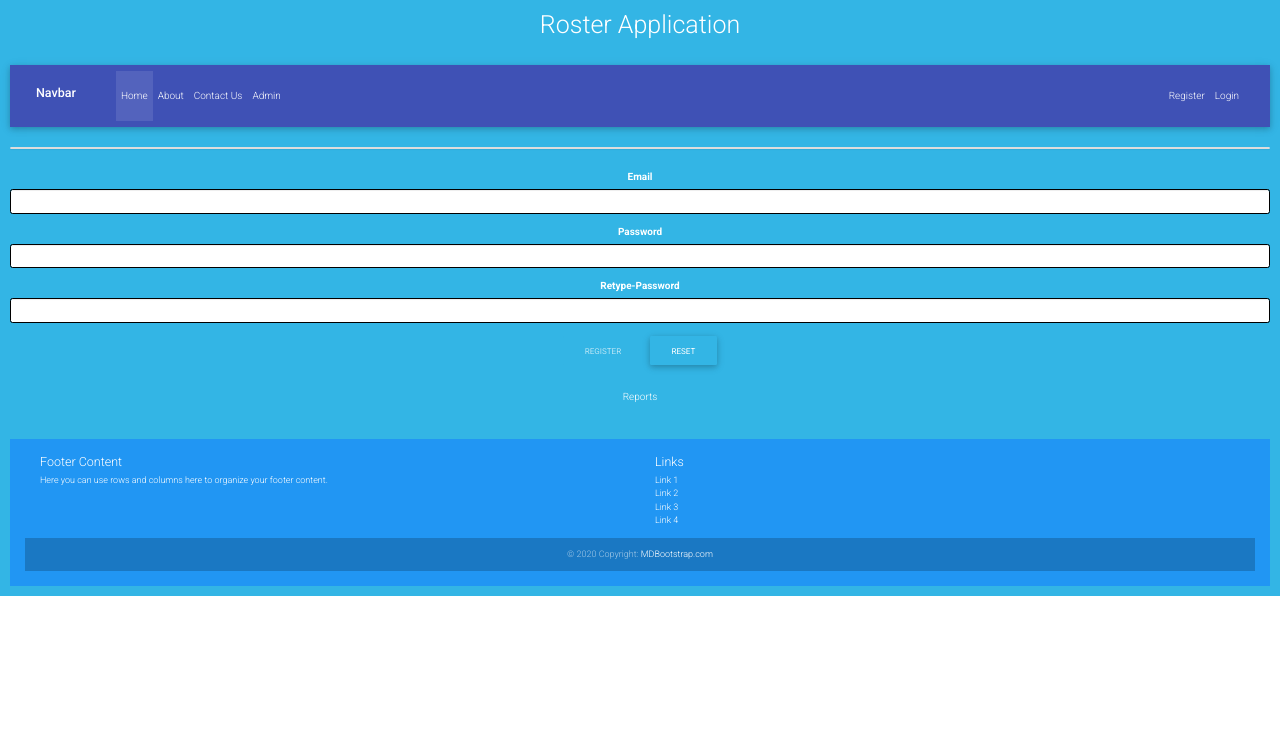
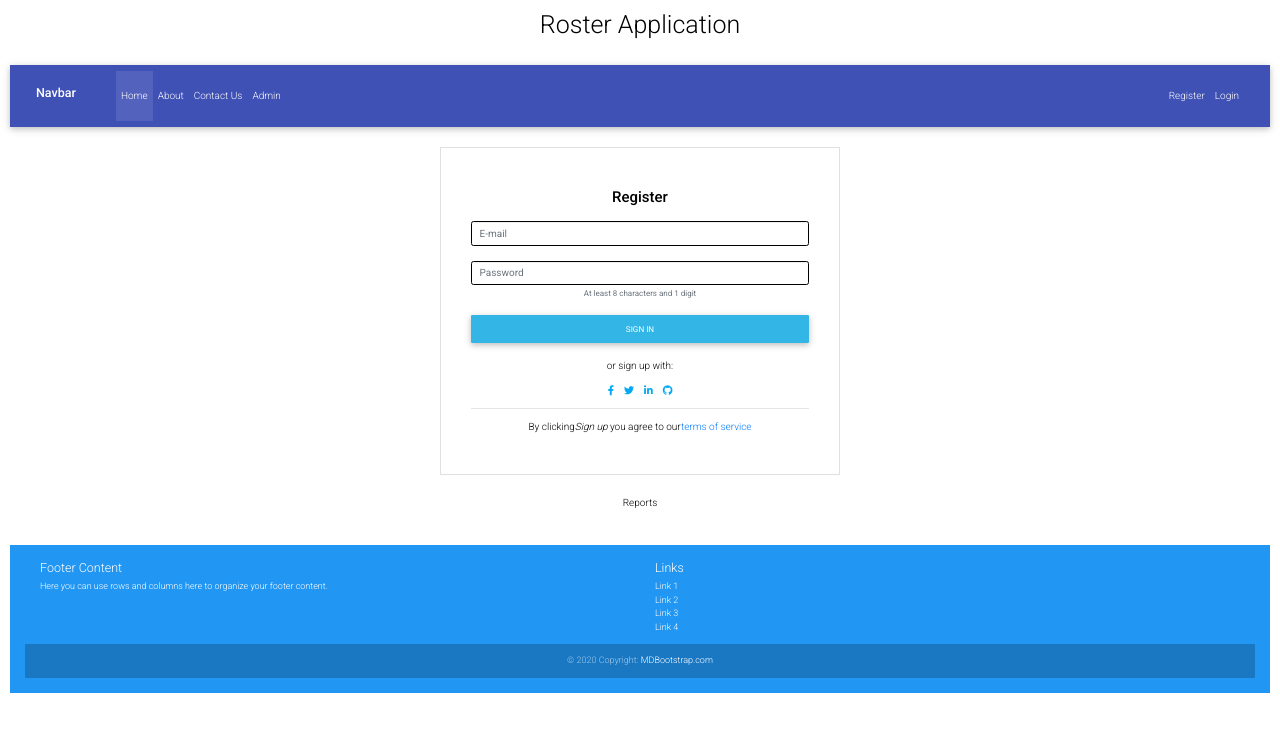
Before and after one commit to shaileshkarki/Roster-App, a React (Create React App) app in the folder roster/: page /register in a window 1280 px wide. Shown: the top 732 px of the page. Built offline with nearby package versions, Linux system fonts and the light colour scheme.

Commit message:
Updated login checking and to function

```diff
--- a/roster/src/App.css
+++ b/roster/src/App.css
@@ -4,20 +4,20 @@
 .col-sm-6,
 .col-sm-4 {
     padding: 1rem;
-background-color: #33b5e5;
+    background-color: white;
     /* border: 2px solid #fff; */
-color: #fff;
+    color: black;
     text-align: center;
-width:100%;
-height:100%;
+    width: 100%;
+    height: 100%;
 }
 
-.main-content{
-  height:70%;
+.main-content {
+    height: 70%;
     color: black;
 }
-.footer{
-  height:9%;
+.footer {
+    height: 9%;
 }
 
 .navbar-brand {
@@ -28,9 +28,11 @@ height:100%;
     color: black;
 }
 
-.header, .navigation, .report-menu{
-  height:7%;
+.header,
+.navigation,
+.report-menu {
+    height: 7%;
 }
-.container-fluid{
-  height:100%;
+.container-fluid {
+    height: 100%;
 }
--- a/roster/src/Components/Login.js
+++ b/roster/src/Components/Login.js
@@ -1,41 +1,161 @@
-import React from 'react';
-import Row from 'react-bootstrap/Row';
-import Col from 'react-bootstrap/Col';
-import Form from 'react-bootstrap/Form';
-import Button from 'react-bootstrap/Button';
+// import React from "react";
+import React, { useState, useEffect } from "react";
 
+import { MDBContainer, MDBRow, MDBCol, MDBInput, MDBBtn } from "mdbreact";
 
-class Login extends React.Component {
-    render() {
-        return (
-            <Row>
-                <Col xs={{ span: 10, offset: 1 }} md={{ span: 6, offset: 3 }}>
-                    <h3>Login page</h3>
-                    <Form>
-                        <Form.Group controlId="formBasicEmail">
-                            <Form.Label>Email address</Form.Label>
-                            <Form.Control type="email" placeholder="Enter email" />
-                            <Form.Text className="text-muted">
-                                We'll never share your email with anyone else.
-    </Form.Text>
-                        </Form.Group>
+// class Login extends React.Component {
+//     render() {
+//         return (
+//             <MDBRow center>
+//                 <MDBCol sm="12" md="6">
+//                     <form>
+//                         <p className="h5 text-center mb-4">Sign in</p>
+//                         <div className="grey-text">
+//                             <MDBInput
+//                                 label="Type your email"
+//                                 icon="envelope"
+//                                 group
+//                                 type="email"
+//                                 validate
+//                                 error="wrong"
+//                                 success="right"
+//                             />
+//                             <MDBInput
+//                                 label="Type your password"
+//                                 icon="lock"
+//                                 group
+//                                 type="password"
+//                                 validate
+//                             />
+//                         </div>
+//                         <div className="text-center">
+//                             <MDBBtn>Login</MDBBtn>
+//                         </div>
+//                     </form>
+//                 </MDBCol>
+//             </MDBRow>
+//         );
+//     }
+// }
 
-                        <Form.Group controlId="formBasicPassword">
-                            <Form.Label>Password</Form.Label>
-                            <Form.Control type="password" placeholder="Password" />
-                        </Form.Group>
-                        <Form.Group controlId="formBasicCheckbox">
-                            <Form.Check type="checkbox" label="Remember" />
-                        </Form.Group>
-                        <Button variant="primary" type="submit">
-                            Submit
-  </Button>
-                    </Form>
-                </Col>
-            </Row>
+function Login({}) {
+    const [email, setEmail] = useState(MDBInput.email);
+    const [password, setPassword] = useState(MDBInput.password);
+
+    const displayInvalid = (input, color) => {
+        input.style.borderColor = color;
+        input.previousElementSibling.style.color = color;
+        input.nextElementSibling.style.color = color;
+    };
+    const displayValid = (input) => {
+        input.style.borderColor = "";
+        input.previousElementSibling.style.color = "";
+        input.nextElementSibling.style.color = "";
+    };
+
+    // validate email address
+    const invalidEmailMsg = (e) => {
+        console.log("e = ", e.target);
+        if (e.target.value === "") {
+            displayInvalid(e.target, "red");
+            e.target.setCustomValidity("Required email address");
+        } else if (e.target.validity.typeMismatch) {
+            displayInvalid(e.target, "red");
+            e.target.setCustomValidity("please enter a valid email address");
+        } else if (
+            !e.target.value.match(/^([\w.%+-]+)@([\w-]+\.)+([\w]{2,})$/i)
         )
-    }
+            displayInvalid(e.target, "red");
+        else {
+            e.target.setCustomValidity("");
+            displayValid(e.target);
+        }
+        console.log(
+            e.target.value.match(/^([\w.%+-]+)@([\w-]+\.)+([\w]{2,})$/i)
+        );
+        return true;
+    };
 
+    // check for min max lengths. Min 6 for password
+    const invalidMinMaxMsg = (e, min, max) => {
+        // debugger;
+        console.log(e);
+        const fieldName = e.target.nextElementSibling.textContent;
+        if (e.target.value === "") {
+            e.target.setCustomValidity(`${fieldName} is required`);
+            displayInvalid(e.target, "red");
+        } else if (e.target.validity.tooShort) {
+            e.target.setCustomValidity(
+                `${fieldName} needs to be at least ${min} characters long.`
+            );
+            displayInvalid(e.target, "red");
+        } else if (e.target.validity.tooLong) {
+            e.target.setCustomValidity(
+                `${fieldName} name needs to be between ${min} and ${max} characters long.`
+            );
+            displayInvalid(e.target, "red");
+        } else {
+            e.target.setCustomValidity("");
+            displayValid(e.target);
+        }
+        return true;
+    };
+
+    const handleEmailChange = (e) => {
+        setEmail(e.target.value);
+    };
+
+    const handlePasswordChange = (e) => {
+        setPassword(e.target.value);
+    };
+
+    return (
+        <div>
+            <MDBRow center>
+                <MDBCol sm="12" md="6">
+                    <form>
+                        <p className="h5 text-center mb-4">Sign in</p>
+                        <div className="grey-text">
+                            <MDBInput
+                                label="Type your email"
+                                icon="envelope"
+                                group
+                                type="email"
+                                validate
+                                error="wrong"
+                                success="right"
+                                required
+                                name="email"
+                                onChange={handleEmailChange}
+                                minLength="8"
+                                maxLength="50"
+                                onInvalid={invalidEmailMsg}
+                                onInput={invalidEmailMsg}
+                                value={email}
+                            />
+                            <MDBInput
+                                label="Type your password"
+                                icon="lock"
+                                group
+                                type="password"
+                                validate
+                                name="password"
+                                onChange={handlePasswordChange}
+                                minLength="6"
+                                maxLength="20"
+                                onInvalid={invalidMinMaxMsg}
+                                onInput={invalidMinMaxMsg}
+                                value={password}
+                            />
+                        </div>
+                        <div className="text-center">
+                            <MDBBtn>Login</MDBBtn>
+                        </div>
+                    </form>
+                </MDBCol>
+            </MDBRow>
+        </div>
+    );
 }
 
 export default Login;
--- a/roster/src/Components/Register.js
+++ b/roster/src/Components/Register.js
@@ -3,15 +3,16 @@ import axios from "axios";
 import FormErrors from "./FormErrors";
 import { Redirect } from "react-router-dom";
 // import Form from 'bootstrap/Form';
+
+import { MDBContainer, MDBRow, MDBCol } from "mdbreact";
+
 class Register extends Component {
     state = {
         email: "",
         password: "",
-
         formErrors: { email: "", password: "", repassword: "" },
         emailValid: false,
         passwordValid: false,
-
         repasswordValid: false,
         formValid: false,
         toHome: false,
@@ -55,6 +56,7 @@ class Register extends Component {
                 break;
             case "password":
                 passwordValid = value.length >= 6;
+
                 fieldValidationErrors.password = passwordValid
                     ? ""
                     : " is too short";
@@ -99,57 +101,163 @@ class Register extends Component {
             this.validateField(name, value);
         });
     }
+
+    displayInvalid = (input, color) => {
+        input.style.borderColor = color;
+        input.previousElementSibling.style.color = color;
+        input.nextElementSibling.style.color = color;
+    };
+
+    invalidMinMaxMsg = (e, min, max) => {
+        // debugger;
+        console.log(e);
+        const fieldName = e.target.nextElementSibling.textContent;
+        if (e.target.value === "") {
+            e.target.setCustomValidity(`${fieldName} is required`);
+            this.displayInvalid(e.target, "red");
+        } else if (e.target.validity.tooShort) {
+            e.target.setCustomValidity(
+                `${fieldName} needs to be at least ${min} characters long.`
+            );
+            this.displayInvalid(e.target, "red");
+        } else if (e.target.validity.tooLong) {
+            e.target.setCustomValidity(
+                `${fieldName} name needs to be between ${min} and ${max} characters long.`
+            );
+            this.displayInvalid(e.target, "red");
+        } else {
+            e.target.setCustomValidity("");
+            // this.displayValid(e.target);
+            alert(e.target.value);
+        }
+        return true;
+    };
+
     render() {
         if (this.state.toHome) {
             return <Redirect to="/" />;
         } else {
             return (
-                <div className="login-form">
-                    <div className="panel panel-default">
-                        <FormErrors formErrors={this.state.formErrors} />
+                <MDBRow center>
+                    <MDBCol sm="12" md="4">
+                        <form
+                            class="text-center border border-light p-5"
+                            action="#!"
+                        >
+                            <p class="h4 mb-4">Register</p>
+
+                            {/* <div class="form-row mb-4">
+                                <div class="col">
+                                    <input
+                                        type="text"
+                                        id="defaultRegisterFormFirstName"
+                                        class="form-control"
+                                        placeholder="First name"
+                                    />
                                 </div>
+                                <div class="col">
+                                    <input
+                                        type="text"
+                                        id="defaultRegisterFormLastName"
+                                        class="form-control"
+                                        placeholder="Last name"
+                                    />
+                                </div>
+                            </div> */}
 
-                    <div className="form-group">
-                        <label htmlFor="">Email</label>
                             <input
                                 type="email"
-                            className="form-control"
-                            name="email"
-                            onChange={(event) => this.handleUserInput(event)}
+                                id="defaultRegisterFormEmail"
+                                class="form-control mb-4"
+                                placeholder="E-mail"
                             />
-                    </div>
-                    <div className="form-group">
-                        <label>Password</label>
+
                             <input
                                 type="password"
-                            className="form-control"
-                            name=""
-                            id=""
+                                id="defaultRegisterFormPassword"
+                                class="form-control"
+                                placeholder="Password"
+                                aria-describedby="defaultRegisterFormPasswordHelpBlock"
+                                minLength="6"
+                                maxLength="20"
                                 name="password"
-                            onChange={(event) => this.handleUserInput(event)}
+                                onChange={(event) =>
+                                    this.handleUserInput(event)
+                                }
+                                onInvalid={(e) =>
+                                    this.invalidMinMaxMsg(e, 2, 20)
+                                }
+                                onInput={(e) => this.invalidMinMaxMsg(e, 2, 20)}
+                            ></input>
+                            <small
+                                id="defaultRegisterFormPasswordHelpBlock"
+                                class="form-text text-muted mb-4"
+                            >
+                                At least 8 characters and 1 digit
+                            </small>
+
+                            {/* <input
+                                type="text"
+                                id="defaultRegisterPhonePassword"
+                                class="form-control"
+                                placeholder="Phone number"
+                                aria-describedby="defaultRegisterFormPhoneHelpBlock"
                             />
-                    </div>
-                    <div className="form-group">
-                        <label>Retype-Password</label>
+                            <small
+                                id="defaultRegisterFormPhoneHelpBlock"
+                                class="form-text text-muted mb-4"
+                            >
+                                Optional - for two step authentication
+                            </small> */}
+
+                            {/* <div class="custom-control custom-checkbox">
                                 <input
-                            type="password"
-                            className="form-control"
-                            name="repassword"
-                            id=""
-                            onChange={(event) => this.handleUserInput(event)}
-                        />
-                    </div>
+                                    type="checkbox"
+                                    class="custom-control-input"
+                                    id="defaultRegisterFormNewsletter"
+                                ></input>
+                                <label
+                                    class="custom-control-label"
+                                    for="defaultRegisterFormNewsletter"
+                                >
+                                    Subscribe to our newsletter
+                                </label>
+                            </div> */}
+
                             <button
-                        onClick={() => this.register()}
-                        className="btn btn-info"
-                        disabled={!this.state.formValid}
+                                class="btn btn-info my-4 btn-block"
+                                type="submit"
                             >
-                        Register
+                                Sign in
                             </button>
-                    <button type="reset" className="btn btn-info">
-                        Reset
-                    </button>
-                </div>
+
+                            <p>or sign up with:</p>
+
+                            <a href="#" class="mx-2" role="button">
+                                <i class="fab fa-facebook-f light-blue-text"></i>
+                            </a>
+                            <a href="#" class="mx-2" role="button">
+                                <i class="fab fa-twitter light-blue-text"></i>
+                            </a>
+                            <a href="#" class="mx-2" role="button">
+                                <i class="fab fa-linkedin-in light-blue-text"></i>
+                            </a>
+                            <a href="#" class="mx-2" role="button">
+                                <i class="fab fa-github light-blue-text"></i>
+                            </a>
+
+                            <hr />
+
+                            <p>
+                                By clicking
+                                <em>Sign up</em> you agree to our
+                                <a href="" target="_blank">
+                                    terms of service
+                                </a>
+                            </p>
+                        </form>
+                    </MDBCol>
+                </MDBRow>
             );
         }
     }
```
Also changed, not shown: roster/src/index.js (+7 -7 lines), 1 other file (tests, documents, lock files or other folders). Lines whose indentation alone changed are shown as unchanged.
